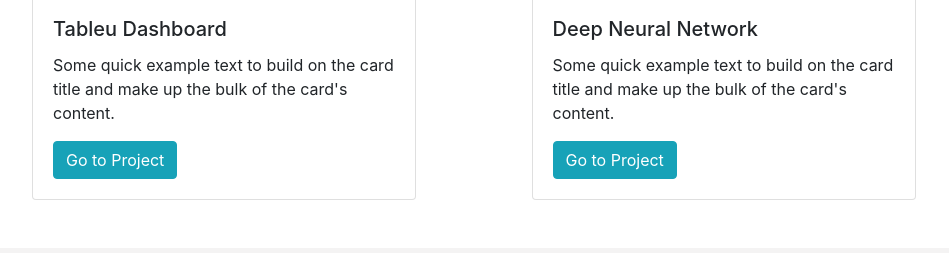
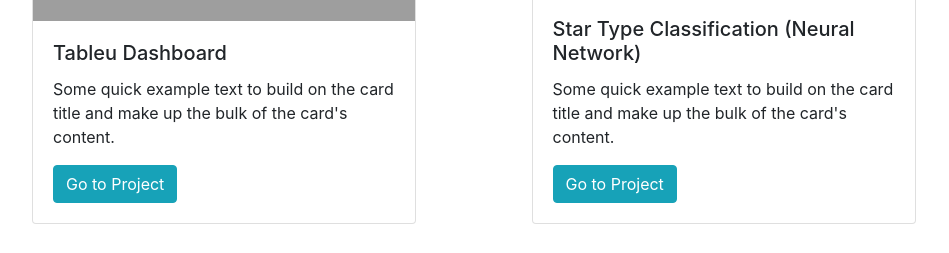
Before and after one commit to rufiz/rufizmardan, a plain HTML site: page index.html in a window 1280 px wide. Shown: the part 2059-2312 px from the top of the page, without its empty margins (164-1113 px from the left). Drawn offline with nearby package versions, Linux system fonts and the light colour scheme; grey boxes are pictures that could not be loaded.

Commit message:
Update deep neural network link

```diff
--- a/index.html
+++ b/index.html
@@ -121,9 +121,9 @@
       <div class="card"">
         <img class="card-img-top" src="https://miro.medium.com/max/2460/1*KHs1Chs6TCJDTIIQVyIJxg.png" alt="Card image cap">
         <div class="card-body">
-          <h5 class="card-title">Deep Neural Network</h5>
+          <h5 class="card-title">Star Type Classification (Neural Network)</h5>
           <p class="card-text">Some quick example text to build on the card title and make up the bulk of the card's content.</p>
-          <a href="#" class="btn btn-info">Go to Project</a>
+          <a href="https://github.com/rufiz/projects/blob/a86ab3e0425933279a6dbfc95e140de579e17731/star_type_classification/star_type_classification.ipynb" class="btn btn-info">Go to Project</a>
         </div>
       </div>
     </div>
```
